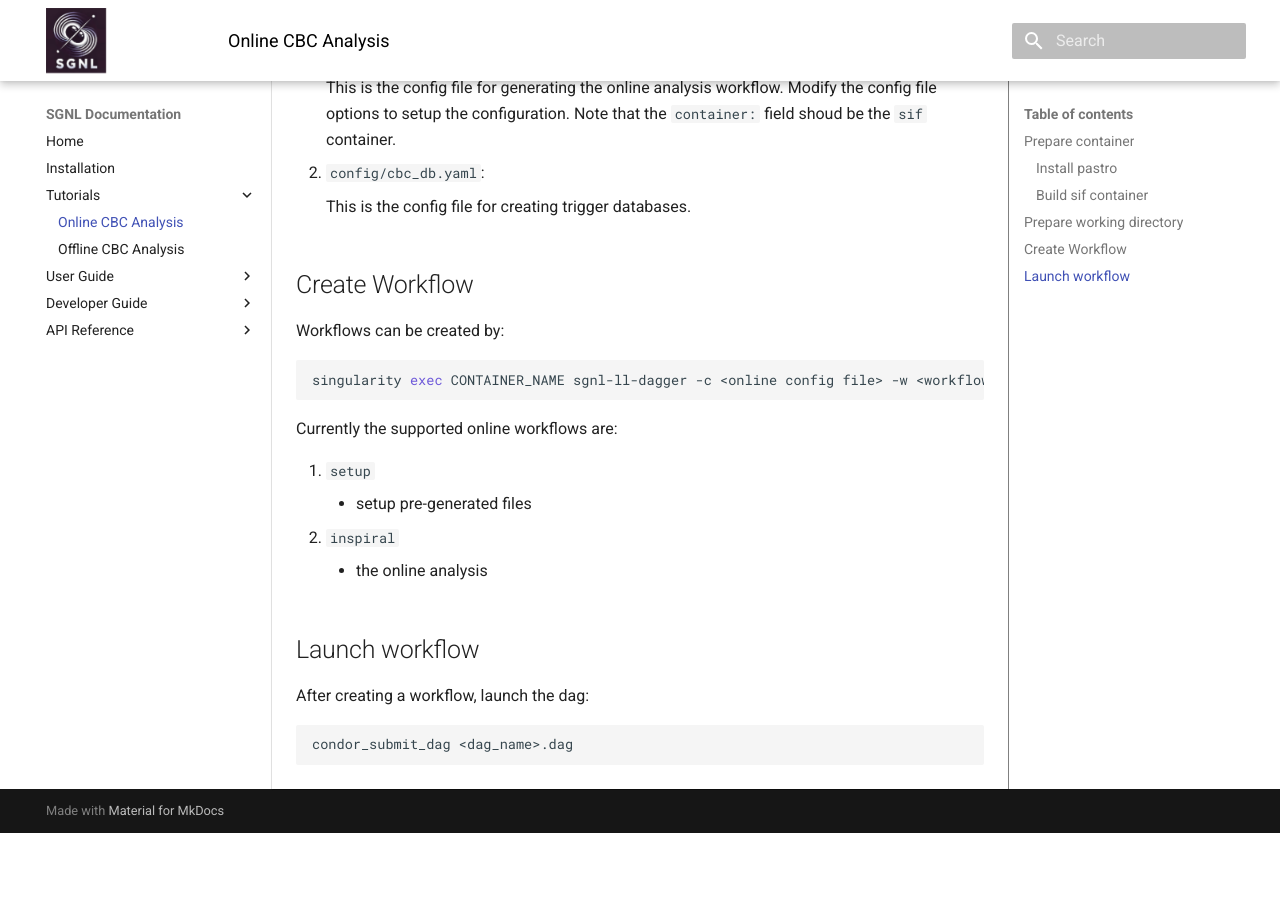
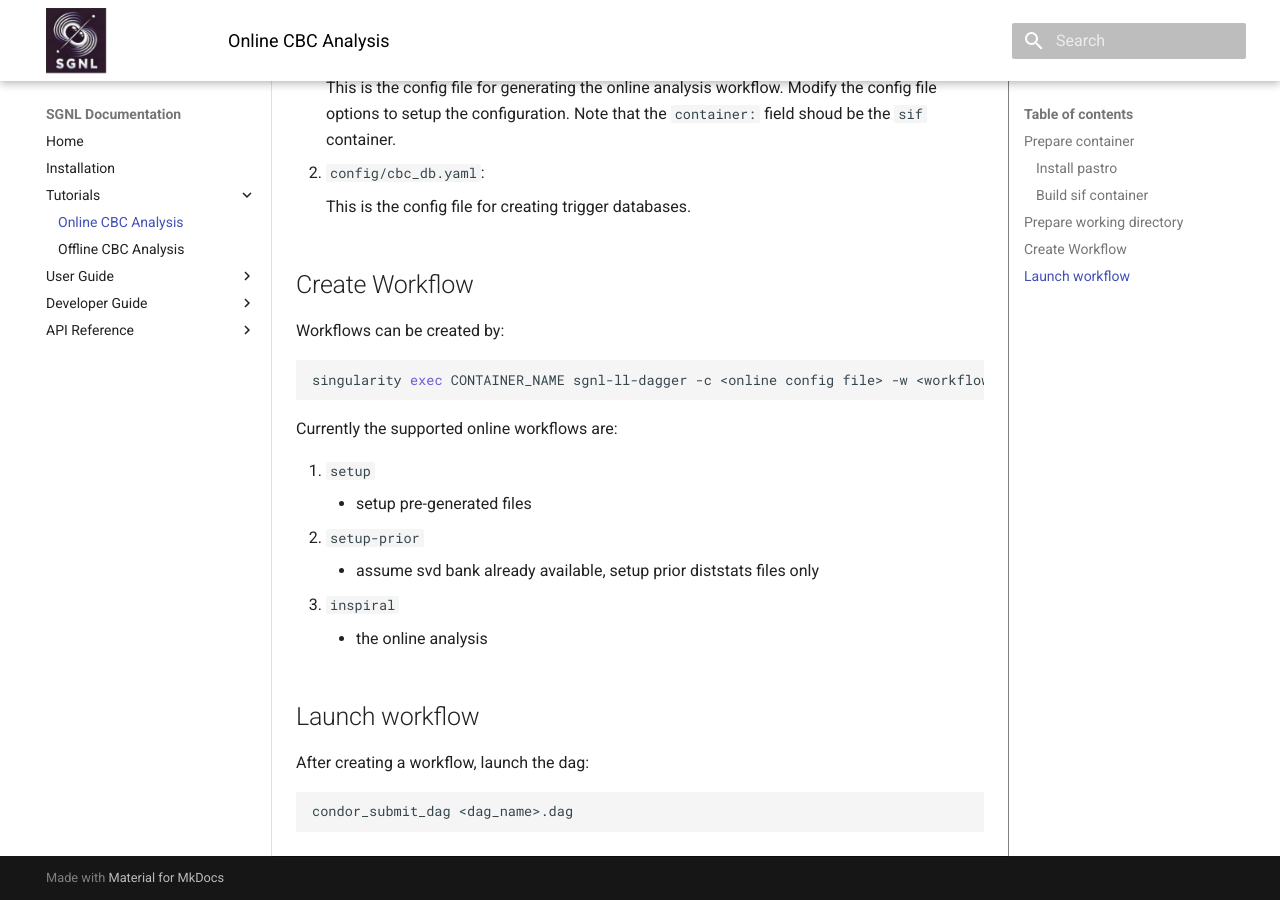
Before and after one commit to JWKennington/sgnl, an MkDocs documentation site: the page built from docs/tutorials/online_analysis.md, in a window 1280 px wide and 900 px high, scrolled down 795 px. Built offline with MkDocs 1.6.1 and Material for MkDocs 9.7.7, drawn with Linux system fonts in a browser that asks for light colours; before the commit the page ends 1628 px from its top, so only the background shows below that.

Commit message:
bug fixes for the setup-prior workflow

```diff
--- a/docs/tutorials/online_analysis.md
+++ b/docs/tutorials/online_analysis.md
@@ -49,7 +49,9 @@ Currently the supported online workflows are:
 
 1. `setup`
     - setup pre-generated files
-2. `inspiral`
+2. `setup-prior`
+    - assume svd bank already available, setup prior diststats files only
+3. `inspiral`
     - the online analysis
 
 ## Launch workflow
```
Also changed, not shown: 1 other file.
